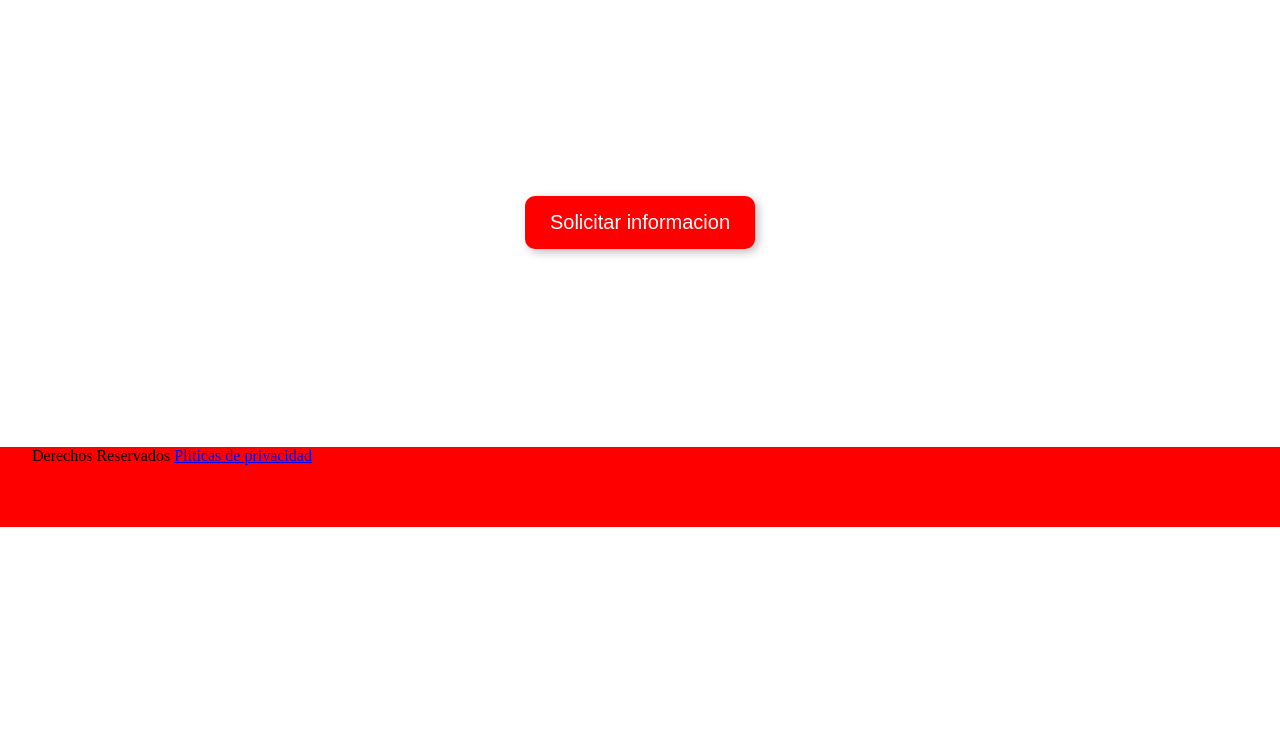
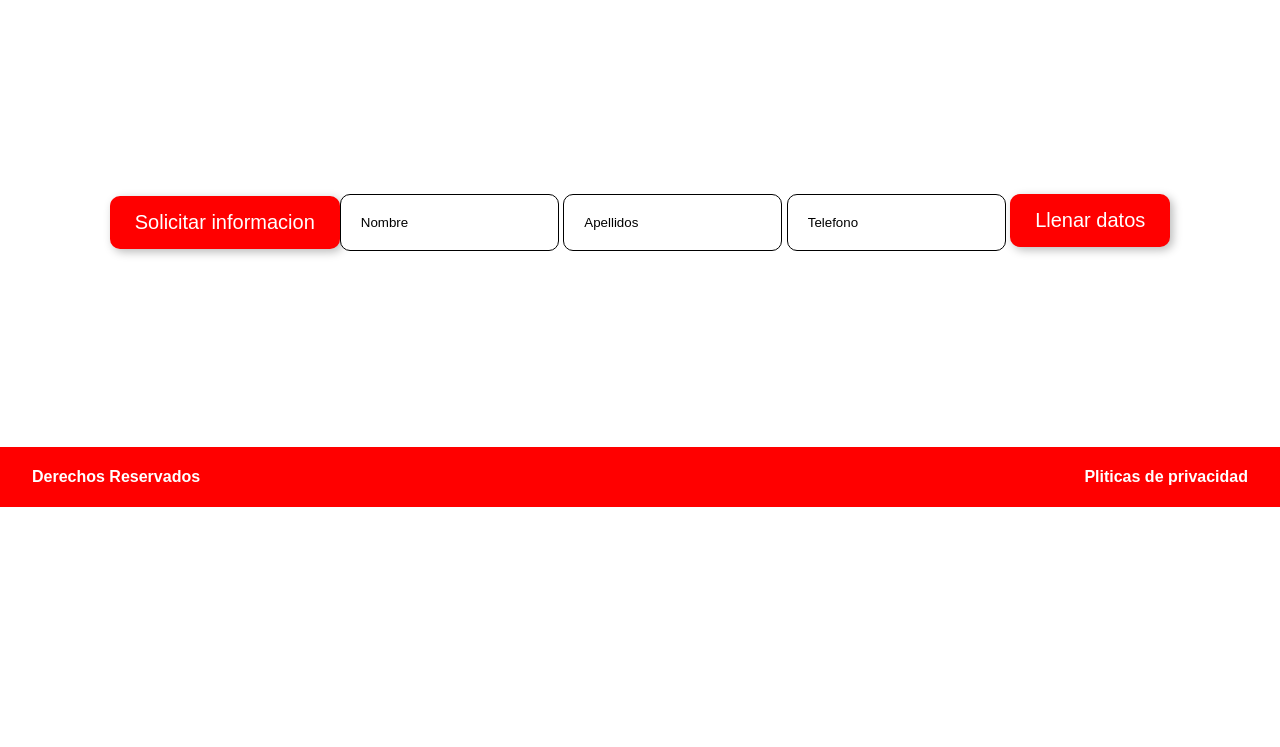
Before and after one commit to drianmisa/tercer-entrega-js, a plain HTML site: page index.html in a window 1280 px wide. Shown: the part 53-800 px from the top of the page. Drawn offline with Linux system fonts and the light colour scheme; a web font is replaced by a local one.

Commit message:
Segundo guardad

```diff
--- a/assets/css/style.scss
+++ b/assets/css/style.scss
@@ -6,6 +6,13 @@ html {
     box-sizing: inherit;
     margin: 0;
   }
+  body{
+    font-family:Arial, Helvetica, sans-serif
+  }
+ h1{
+    font-family: Rubik Doodle Shadow;
+ }
+
 
   .wrap {
     max-width: 1250px;
@@ -68,8 +75,34 @@ html {
 
 footer{
     background-color: red;
-    height: 80px;
+    height: 60px;
     .ftr{
+        display: flex;
+        justify-content:space-between;
+        align-items: center;
+        height: 100%;
+        color: #fff;
+        font-weight: bold;
+        a{
+            color: #fff;
+            text-decoration: none;
+        }
 
     }
 }
+.form-inicio{
+    display: block;
+    input[type="text"],
+    input[type="email"],
+    input[type="number"],
+    input[type="tel"]{
+        color: #000;
+        outline: none;
+        border: solid 1px black;
+        padding: 20px;
+        border-radius: 10px;
+        &::placeholder{
+            color: #000;
+        }
+    }
+}
--- a/assets/js/main.js
+++ b/assets/js/main.js
@@ -0,0 +1,6 @@
+let contenedor = document.querySelector(".contenedor_main");
+let botonInicio =document.querySelector("#btn-inicio");
+function iniciarPrograma(event){
+    event.preventDefault();
+}
+botonInicio.addEventListener('click', iniciarPrograma);
--- a/index.html
+++ b/index.html
@@ -4,6 +4,10 @@
     <meta charset="UTF-8">
     <meta name="viewport" content="width=device-width, initial-scale=1.0">
     <link rel="stylesheet" href="assets/css/style.css">
+    <link rel="preconnect" href="https://fonts.googleapis.com">
+    <link rel="preconnect" href="https://fonts.gstatic.com" crossorigin>
+    <link href="https://fonts.googleapis.com/css2?family=Raleway:wght@400;700;900&family=Rubik+Doodle+Shadow&family=Staatliches&display=swap" rel="stylesheet">
+    <link href="https://fonts.googleapis.com/css2?family=Raleway:wght@400;700;900&family=Rubik+Doodle+Shadow&family=Staatliches&display=swap" rel="stylesheet">
     <script src="assets/js/main.js" defer></script>
     <title>Document</title>
 </head>
@@ -46,6 +50,12 @@
             <button id="btn-inicio" class="btn">
                 Solicitar informacion
             </button>
+            <form action="" class="form-inicio">
+                <input type="text" name="nombre" id="nombre" placeholder="Nombre">
+                <input type="text" name="apellidos" id="apellido" placeholder="Apellidos">
+                <input type="tel" name="telefono" id="telefono" placeholder="Telefono">
+                <input class="btn" type="submit" value="Llenar datos">
+            </form>
         </div>
 
     </main>
```
Also changed, not shown: assets/css/style.css, 1 other file.
